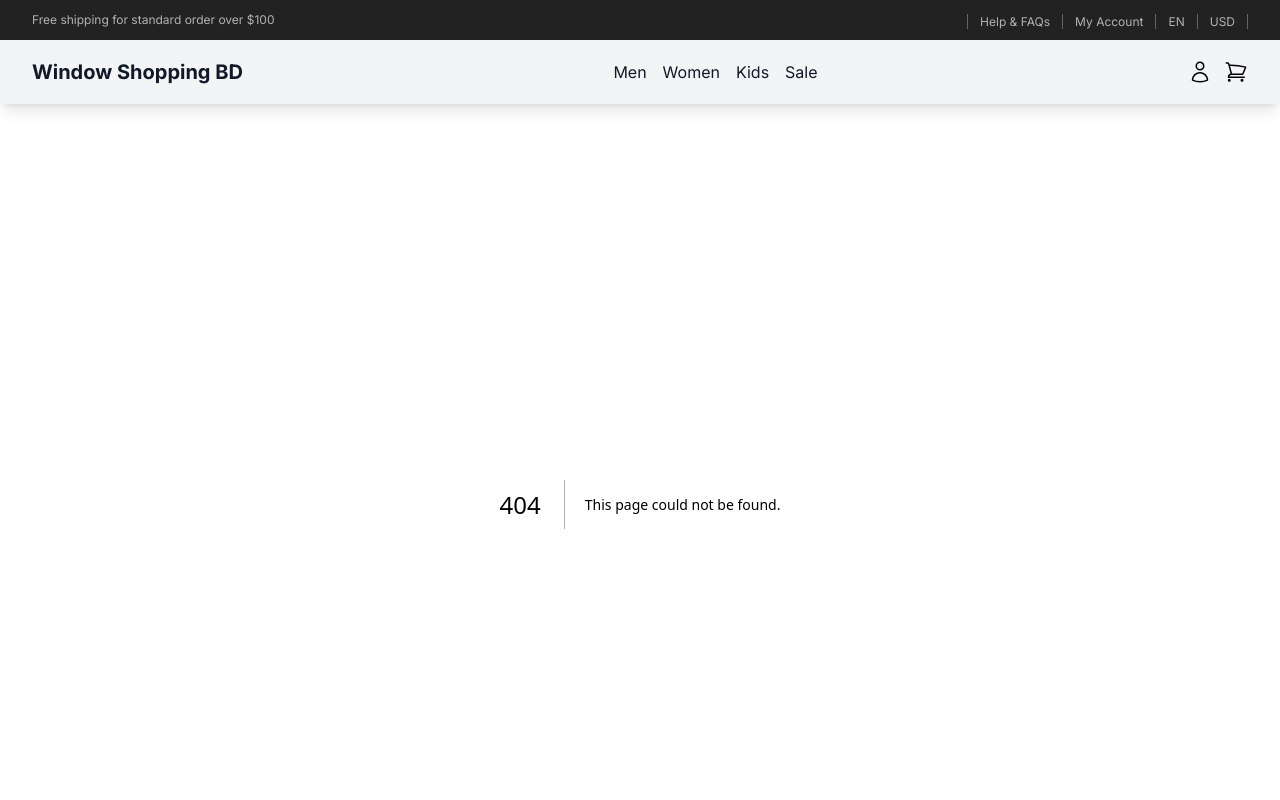
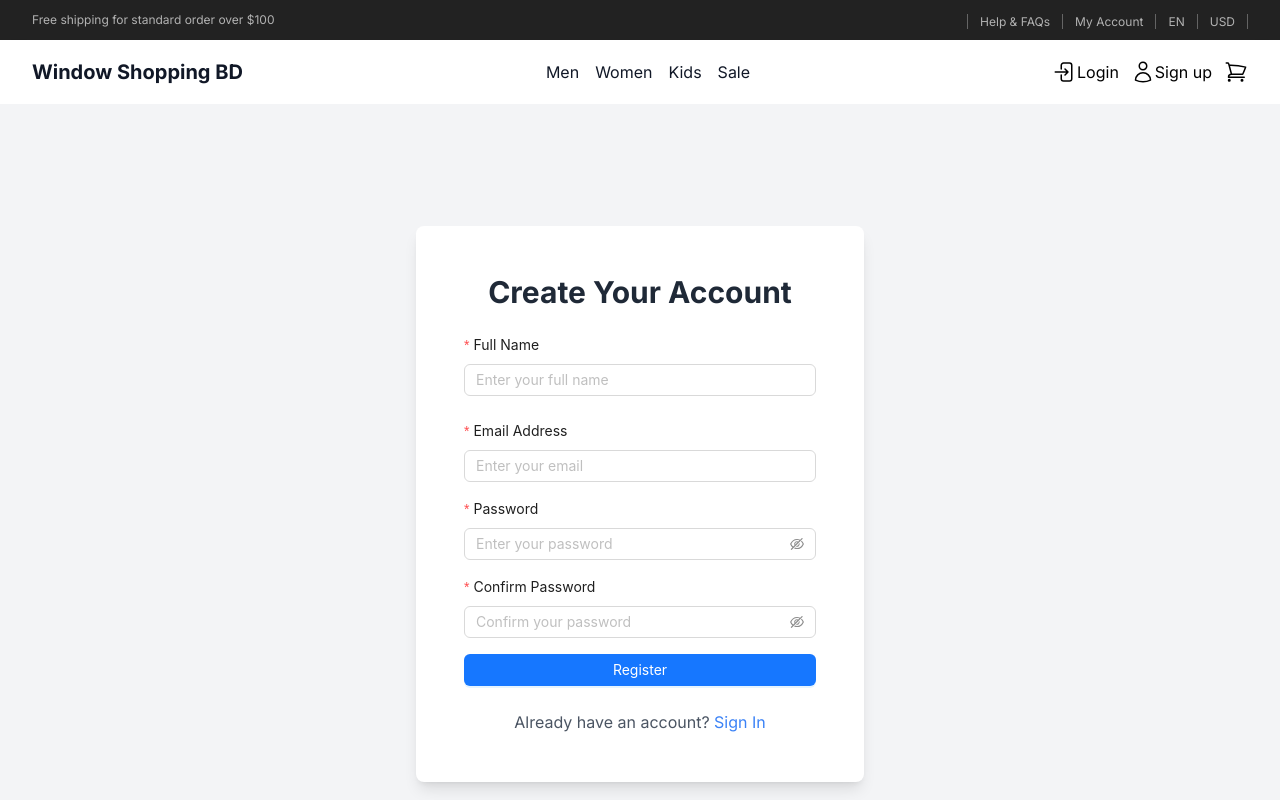
Before and after one commit to nezam0003/window-shopping-UI, a Next.js app: page /auth/register in a window 1280 px wide. Before the commit this address had no page. Shown: the top 800 px of the page. Built offline with nearby package versions, Linux system fonts and the light colour scheme.

Commit message:
login and register page added

```diff
--- /dev/null
+++ b/src/app/auth/login/page.tsx
@@ -0,0 +1,81 @@
+"use client"
+import { Button, Form, Input } from 'antd'
+import { Metadata } from 'next';
+import Link from 'next/link'
+import React from 'react'
+
+// export const metadata: Metadata = {
+//     title: "Login - Window Shopping BD",
+//     description: "Your Desired Online Shopping Place",
+// };
+
+const Login = () => {
+    return (
+        <>
+            <div className="min-h-screen flex items-center justify-center bg-gray-100 px-4 sm:px-6 lg:px-8">
+                <div className="bg-white p-6 sm:p-8 md:p-10 lg:p-12 rounded-lg shadow-lg max-w-sm sm:max-w-md w-full">
+                    <h2 className="text-2xl md:text-3xl font-bold mb-6 text-center text-gray-800">
+                        Login to Your Account
+                    </h2>
+                    <Form
+                        name="login"
+                        // onFinish={onFinish}
+                        layout="vertical"
+                        className="space-y-4"
+                    >
+                        <Form.Item
+                            name="email"
+                            label="Email Address"
+                            rules={[
+                                {
+                                    required: true,
+                                    message: 'Please enter your email address',
+                                },
+                                {
+                                    type: 'email',
+                                    message: 'Please enter a valid email address',
+                                },
+                            ]}
+                        >
+                            <Input placeholder="Enter your email" />
+                        </Form.Item>
+                        <Form.Item
+                            name="password"
+                            label="Password"
+                            rules={[
+                                {
+                                    required: true,
+                                    message: 'Please enter your password',
+                                },
+                            ]}
+                        >
+                            <Input.Password placeholder="Enter your password" />
+                        </Form.Item>
+                        <div className="flex flex-col md:flex-row items-center justify-between">
+                            <Button
+                                type="primary"
+                                htmlType="submit"
+                                className="w-full md:w-auto mb-4 md:mb-0"
+                            >
+                                Sign In
+                            </Button>
+                            <Link href="/forgot-password" className="w-full md:w-auto text-center text-blue-500 hover:text-blue-800">
+                                Forgot Password?
+                            </Link>
+                        </div>
+                    </Form>
+                    <div className="mt-6 text-center">
+                        <p className="text-gray-600">
+                            Don&apos;t have an account?{' '}
+                            <Link href="/auth/register" className="text-blue-500 hover:text-blue-800">
+                                Sign Up
+                            </Link>
+                        </p>
+                    </div>
+                </div>
+            </div>
+        </>
+    )
+}
+
+export default Login
--- /dev/null
+++ b/src/app/auth/register/page.tsx
@@ -0,0 +1,116 @@
+"use client"
+import { Button, Form, Input } from 'antd';
+import { Metadata } from 'next';
+import Link from 'next/link';
+import React from 'react'
+
+// export const metadata: Metadata = {
+//     title: "Register - Window Shopping BD",
+//     description: "Your Desired Online Shopping Place",
+// };
+
+const Register = () => {
+    return (
+        <>
+            <div className="min-h-screen flex items-center justify-center bg-gray-100 px-4 sm:px-6 lg:px-8">
+                <div className="bg-white p-6 sm:p-8 md:p-10 lg:p-12 rounded-lg shadow-lg max-w-sm sm:max-w-md w-full">
+                    <h2 className="text-2xl md:text-3xl font-bold mb-6 text-center text-gray-800">
+                        Create Your Account
+                    </h2>
+                    <Form
+                        name="register"
+                        // onFinish={onFinish}
+                        layout="vertical"
+                        className="space-y-4"
+                    >
+                        <Form.Item
+                            name="fullName"
+                            label="Full Name"
+                            rules={[
+                                {
+                                    required: true,
+                                    message: 'Please enter your full name',
+                                },
+                            ]}
+                        >
+                            <Input placeholder="Enter your full name" />
+                        </Form.Item>
+                        <Form.Item
+                            name="email"
+                            label="Email Address"
+                            rules={[
+                                {
+                                    required: true,
+                                    message: 'Please enter your email address',
+                                },
+                                {
+                                    type: 'email',
+                                    message: 'Please enter a valid email address',
+                                },
+                            ]}
+                        >
+                            <Input placeholder="Enter your email" />
+                        </Form.Item>
+                        <Form.Item
+                            name="password"
+                            label="Password"
+                            rules={[
+                                {
+                                    required: true,
+                                    message: 'Please enter your password',
+                                },
+                                {
+                                    min: 6,
+                                    message: 'Password must be at least 6 characters',
+                                },
+                            ]}
+                        >
+                            <Input.Password placeholder="Enter your password" />
+                        </Form.Item>
+                        <Form.Item
+                            name="confirmPassword"
+                            label="Confirm Password"
+                            dependencies={['password']}
+                            hasFeedback
+                            rules={[
+                                {
+                                    required: true,
+                                    message: 'Please confirm your password',
+                                },
+                                ({ getFieldValue }) => ({
+                                    validator(_, value) {
+                                        if (!value || getFieldValue('password') === value) {
+                                            return Promise.resolve();
+                                        }
+                                        return Promise.reject(
+                                            new Error('The two passwords do not match!')
+                                        );
+                                    },
+                                }),
+                            ]}
+                        >
+                            <Input.Password placeholder="Confirm your password" />
+                        </Form.Item>
+                        <Button
+                            type="primary"
+                            htmlType="submit"
+                            className="w-full mb-4"
+                        >
+                            Register
+                        </Button>
+                    </Form>
+                    <div className="mt-6 text-center">
+                        <p className="text-gray-600">
+                            Already have an account?{' '}
+                            <Link href="/auth/login" className="text-blue-500 hover:text-blue-800">
+                                Sign In
+                            </Link>
+                        </p>
+                    </div>
+                </div>
+            </div>
+        </>
+    )
+}
+
+export default Register
--- /dev/null
+++ b/src/components/Icon/svg/ArrowRightEndIcon.tsx
@@ -0,0 +1,12 @@
+
+import React from 'react';
+
+const ArrowRightEndtIcon: React.FC<React.SVGProps<SVGSVGElement>> = (props) => (
+    <svg xmlns="http://www.w3.org/2000/svg" fill="none" viewBox="0 0 24 24" strokeWidth={1.5} stroke="currentColor" className="size-6">
+        <path strokeLinecap="round" strokeLinejoin="round" d="M8.25 9V5.25A2.25 2.25 0 0 1 10.5 3h6a2.25 2.25 0 0 1 2.25 2.25v13.5A2.25 2.25 0 0 1 16.5 21h-6a2.25 2.25 0 0 1-2.25-2.25V15M12 9l3 3m0 0-3 3m3-3H2.25" />
+    </svg>
+
+
+);
+
+export default ArrowRightEndtIcon;
--- a/src/components/Icon/svg/Location.tsx
+++ b/src/components/Icon/svg/Location.tsx
@@ -2,8 +2,8 @@ import React from 'react';
 
 const LocationIcon: React.FC<React.SVGProps<SVGSVGElement>> = (props) => (
     <svg xmlns="http://www.w3.org/2000/svg" fill="none" viewBox="0 0 24 24" strokeWidth="1.5" stroke="currentColor" className="size-6">
-        <path stroke-linecap="round" stroke-linejoin="round" d="M15 10.5a3 3 0 1 1-6 0 3 3 0 0 1 6 0Z" />
-        <path stroke-linecap="round" stroke-linejoin="round" d="M19.5 10.5c0 7.142-7.5 11.25-7.5 11.25S4.5 17.642 4.5 10.5a7.5 7.5 0 1 1 15 0Z" />
+        <path strokeLinecap="round" strokeLinejoin="round" d="M15 10.5a3 3 0 1 1-6 0 3 3 0 0 1 6 0Z" />
+        <path strokeLinecap="round" strokeLinejoin="round" d="M19.5 10.5c0 7.142-7.5 11.25-7.5 11.25S4.5 17.642 4.5 10.5a7.5 7.5 0 1 1 15 0Z" />
     </svg>
 
 );
--- a/src/components/Icon/svg/index.ts
+++ b/src/components/Icon/svg/index.ts
@@ -10,3 +10,4 @@ export { default as ChevronLeftIcon } from "./ChevronLeftIcon";
 export { default as DocumentCheck } from "./DocumentCheck";
 export { default as ShoppingCart } from "./ShoppingCart";
 export { default as SingleUserCircle } from "./SingleUserCircle";
+export { default as ArrowRightEndtIcon } from "./ArrowRightEndIcon";
--- a/src/components/Layout/Visitor/Footer/Footer.tsx
+++ b/src/components/Layout/Visitor/Footer/Footer.tsx
@@ -4,7 +4,7 @@ import { EnvelopeIcon, LocationIcon, PhoneXMarkIcon } from "@/components/Icon/sv
 
 export default function Footer() {
    return (
-      <footer className="bg-gray-100 py-10">
+      <footer className="bg-white py-10">
          <div className="container mx-auto px-4">
             <div className="grid grid-cols-1 md:grid-cols-2 lg:grid-cols-4 gap-6">
                <div className="space-y-3 md:space-y-4 ">
--- a/src/components/Layout/Visitor/Header/Desktop.menu.tsx
+++ b/src/components/Layout/Visitor/Header/Desktop.menu.tsx
@@ -1,6 +1,6 @@
 import Link from 'next/link'
 import React, { FC } from 'react'
-import { MenuIcon, SingleUserCircle, ShoppingCart } from "@/components/Icon/svg";
+import { MenuIcon, SingleUserCircle, ShoppingCart, ArrowRightEndtIcon } from "@/components/Icon/svg";
 import { useNavbarContext } from '@/context/Navbar/NavbarContext';
 import { useLang } from '@/hooks/useLang';
 
@@ -55,7 +55,18 @@ const DesktopMenu: FC<any> = (props) => {
                         </Link>
                     </div>
                     <div className="flex items-center gap-3">
-                        <div><SingleUserCircle /></div>
+                        <div>
+                            <Link href="/auth/login" className='flex items-center hover:text-blue-600'>
+                                <ArrowRightEndtIcon />
+                                {t("Login")}
+                            </Link>
+                        </div>
+                        <div>
+                            <Link href="/auth/register" className='flex items-center hover:text-blue-600'>
+                                <SingleUserCircle />
+                                {t("Sign up")}
+                            </Link>
+                        </div>
                         <div><ShoppingCart /></div>
                     </div>
                 </div>
--- a/src/components/Layout/Visitor/Header/Header.tsx
+++ b/src/components/Layout/Visitor/Header/Header.tsx
@@ -16,7 +16,7 @@ const Navbar = () => {
    }, [isMedium, isOpen, setIsOpen]);
 
    return (
-      <nav className="bg-gray-100 shadow-lg">
+      <nav className="bg-white shadow-lg">
          <DesktopMenu />
          <MobileMenu />
       </nav>
```
